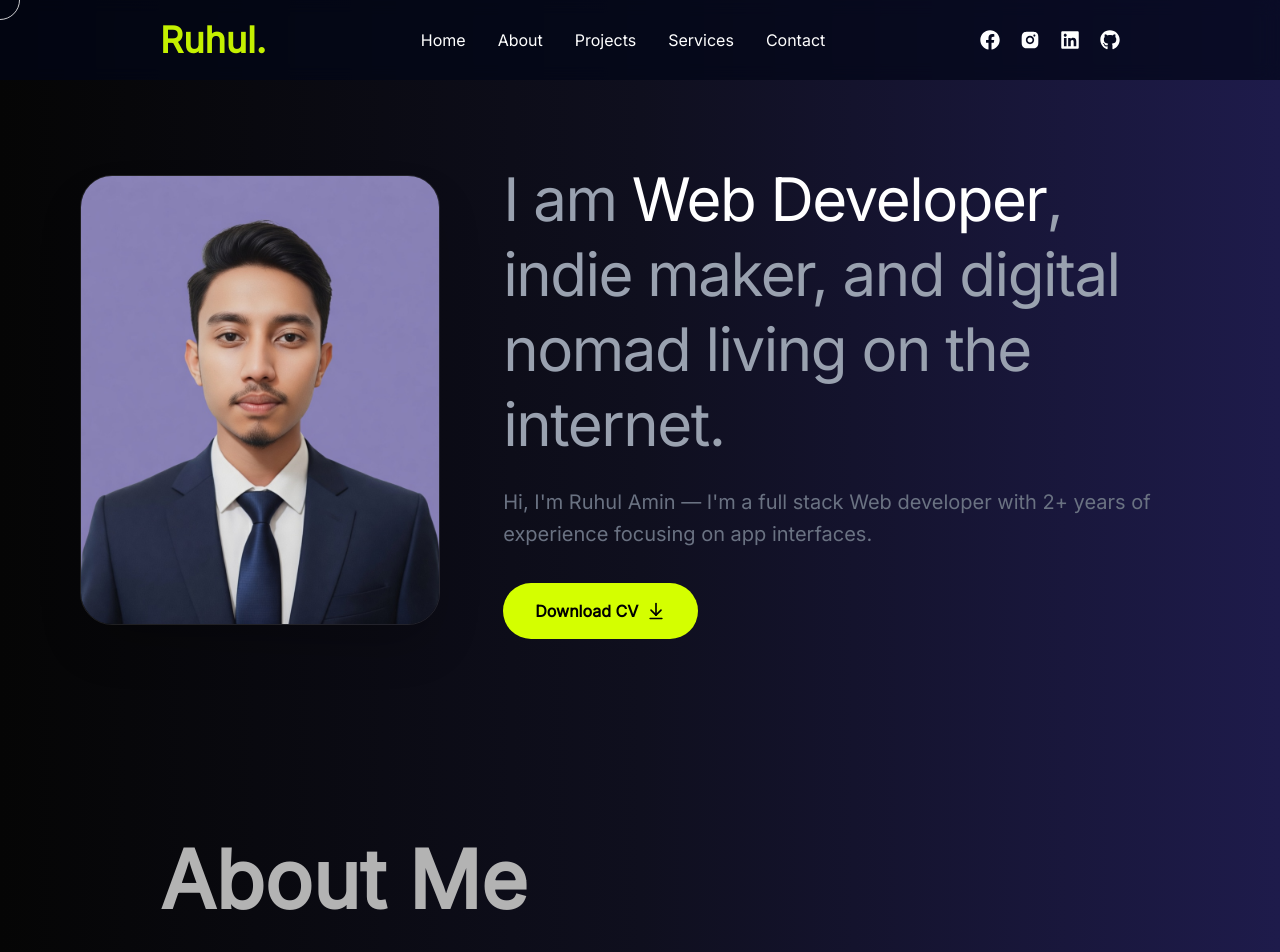
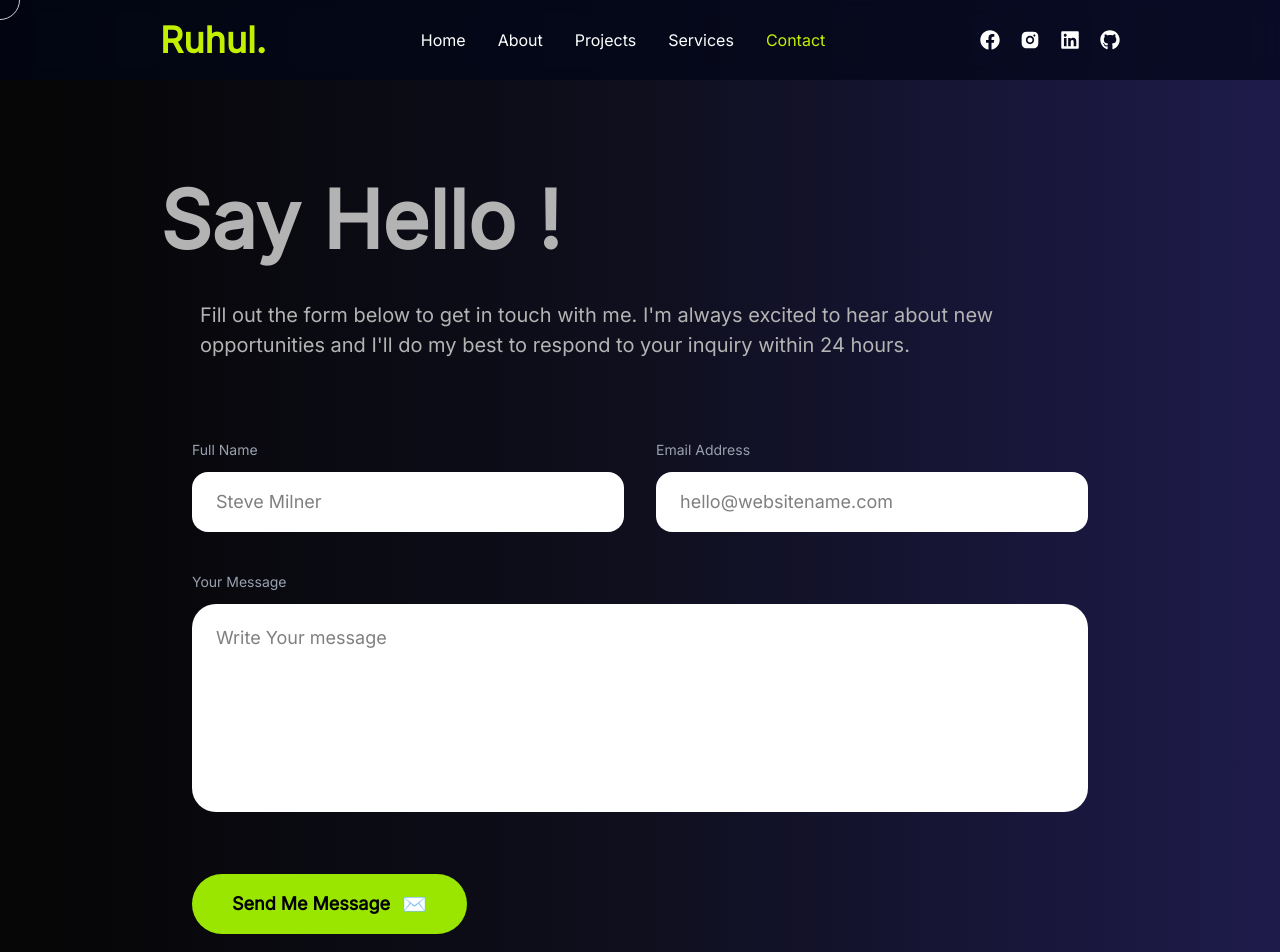
Before and after one commit to ruhul2003/My-Portfolio, a React (Vite) app: page /contact in a window 1280 px wide. Shown: the top 952 px of the page. Built offline with nearby package versions, Linux system fonts and the light colour scheme.

Commit message:
Added perfect routing

```diff
--- a/src/App.jsx
+++ b/src/App.jsx
@@ -1,28 +1,44 @@
-import React from 'react';
-import Navbar from './Components/Navbar';
-import Banner from './Components/Banner';
-import About from './Components/About';
-import Education from './Components/Education';
-import Services from './Components/Services';
-import Footer from './Components/Footer';
-import Projects from './Components/Projects';
-import Contact from './Components/Contact';
+// src/App.jsx
+import { RouterProvider, createBrowserRouter } from 'react-router-dom';
+import Layout from './Components/Layout';
+
+// Import Pages
+import Home from './pages/Home';
+import AboutPage from './pages/AboutPage';
+import ProjectsPage from './pages/ProjectsPage';
+import ContactPage from './pages/ContactPage';
+
+const router = createBrowserRouter([
+  {
+    path: '/',
+    element: <Layout />,           // Fixed layout with Navbar + Footer
+    children: [
+      {
+        index: true,
+        element: <Home />,
+      },
+      {
+        path: 'about',
+        element: <AboutPage />,
+      },
+      {
+        path: 'projects',
+        element: <ProjectsPage />,
+      },
+      {
+        path: 'contact',
+        element: <ContactPage />,
+      },
+      {
+        path: '*',
+        element: <h1 className="text-4xl text-center py-32">404 - Page Not Found</h1>,
+      },
+    ],
+  },
+]);
+
 function App() {
-  return (
-    <div className="min-h-screen overflow-hidden no-scrollbar">
-      <Navbar />
-
-      <main >
-        <Banner />
-        <About />
-        <Education />
-        <Services />
-        <Projects />
-        <Contact />
-        <Footer />
-      </main>
-    </div>
-  );
+  return <RouterProvider router={router} />;
 }
 
 export default App;
--- /dev/null
+++ b/src/Components/Layout.jsx
@@ -0,0 +1,18 @@
+// src/Components/Layout.jsx
+import { Outlet } from 'react-router-dom';
+import Navbar from './Navbar';
+import Footer from './Footer';
+
+const Layout = () => {
+  return (
+    <div className="min-h-screen flex flex-col">
+      <Navbar />
+      <main className="flex-1">
+        <Outlet />
+      </main>
+      <Footer />
+    </div>
+  );
+};
+
+export default Layout;
--- a/src/Components/Navbar.jsx
+++ b/src/Components/Navbar.jsx
@@ -1,10 +1,18 @@
 import React, { useState } from 'react';
+import { Link, useLocation } from 'react-router-dom';   // ← Added
 import { FaFacebook, FaLinkedin, FaGithub } from "react-icons/fa";
 import { RiInstagramFill } from "react-icons/ri";
 import { HiMenu, HiX } from "react-icons/hi";
 
 const Navbar = () => {
     const [isOpen, setIsOpen] = useState(false);
+    const location = useLocation();   // ← For active link highlighting
+
+    // Helper function to check active route
+    const isActive = (path) => {
+        if (path === '/') return location.pathname === '/';
+        return location.pathname.startsWith(path);
+    };
 
     return (
         <header className="w-full fixed top-0 left-0 z-50
@@ -13,18 +21,58 @@ const Navbar = () => {
 
             <nav className="w-11/12 md:w-9/12 mx-auto py-5 flex justify-between items-center text-white">
 
-                {/* Logo */}
-                <h1 className="text-3xl md:text-4xl font-extrabold text-[#C4F000]">
+                {/* Logo - Link to Home */}
+                <Link to="/" className="text-3xl md:text-4xl font-extrabold text-[#C4F000]">
                     Ruhul.
-                </h1>
+                </Link>
 
                 {/* Desktop Menu */}
                 <ul className="hidden md:flex gap-8 text-[16px]">
-                    <li className="hover:text-[#C4F000] cursor-pointer transition-colors">Home</li>
-                    <li className="hover:text-[#C4F000] cursor-pointer transition-colors">About</li>
-                    <li className="hover:text-[#C4F000] cursor-pointer transition-colors">Projects</li>
-                    <li className="hover:text-[#C4F000] cursor-pointer transition-colors">Services</li>
-                    <li className="hover:text-[#C4F000] cursor-pointer transition-colors">Contact</li>
+                    <li>
+                        <Link
+                            to="/"
+                            className={`hover:text-[#C4F000] cursor-pointer transition-colors
+                                ${isActive('/') ? 'text-[#C4F000]' : ''}`}
+                        >
+                            Home
+                        </Link>
+                    </li>
+                    <li>
+                        <Link
+                            to="/about"
+                            className={`hover:text-[#C4F000] cursor-pointer transition-colors
+                                ${isActive('/about') ? 'text-[#C4F000]' : ''}`}
+                        >
+                            About
+                        </Link>
+                    </li>
+                    <li>
+                        <Link
+                            to="/projects"
+                            className={`hover:text-[#C4F000] cursor-pointer transition-colors
+                                ${isActive('/projects') ? 'text-[#C4F000]' : ''}`}
+                        >
+                            Projects
+                        </Link>
+                    </li>
+                    <li>
+                        <Link
+                            to="/services"
+                            className={`hover:text-[#C4F000] cursor-pointer transition-colors
+                                ${isActive('/services') ? 'text-[#C4F000]' : ''}`}
+                        >
+                            Services
+                        </Link>
+                    </li>
+                    <li>
+                        <Link
+                            to="/contact"
+                            className={`hover:text-[#C4F000] cursor-pointer transition-colors
+                                ${isActive('/contact') ? 'text-[#C4F000]' : ''}`}
+                        >
+                            Contact
+                        </Link>
+                    </li>
                 </ul>
 
                 {/* Desktop Social */}
@@ -44,16 +92,61 @@ const Navbar = () => {
                 </div>
             </nav>
 
-            {/* Mobile Menu - Simplified (no max-height animation) */}
+            {/* Mobile Menu */}
             <div className={`md:hidden bg-[#020617]/95 backdrop-blur-sm text-white overflow-hidden transition-all duration-300
                 ${isOpen ? "block py-6" : "hidden"}`}>
 
                 <ul className="flex flex-col items-center gap-6 text-lg">
-                    <li className="hover:text-[#C4F000] cursor-pointer transition-colors">Home</li>
-                    <li className="hover:text-[#C4F000] cursor-pointer transition-colors">About</li>
-                    <li className="hover:text-[#C4F000] cursor-pointer transition-colors">Projects</li>
-                    <li className="hover:text-[#C4F000] cursor-pointer transition-colors">Blog</li>
-                    <li className="hover:text-[#C4F000] cursor-pointer transition-colors">Contact</li>
+                    <li>
+                        <Link
+                            to="/"
+                            className={`hover:text-[#C4F000] cursor-pointer transition-colors
+                                ${isActive('/') ? 'text-[#C4F000]' : ''}`}
+                            onClick={() => setIsOpen(false)}
+                        >
+                            Home
+                        </Link>
+                    </li>
+                    <li>
+                        <Link
+                            to="/about"
+                            className={`hover:text-[#C4F000] cursor-pointer transition-colors
+                                ${isActive('/about') ? 'text-[#C4F000]' : ''}`}
+                            onClick={() => setIsOpen(false)}
+                        >
+                            About
+                        </Link>
+                    </li>
+                    <li>
+                        <Link
+                            to="/projects"
+                            className={`hover:text-[#C4F000] cursor-pointer transition-colors
+                                ${isActive('/projects') ? 'text-[#C4F000]' : ''}`}
+                            onClick={() => setIsOpen(false)}
+                        >
+                            Projects
+                        </Link>
+                    </li>
+                    <li>
+                        <Link
+                            to="/services"
+                            className={`hover:text-[#C4F000] cursor-pointer transition-colors
+                                ${isActive('/services') ? 'text-[#C4F000]' : ''}`}
+                            onClick={() => setIsOpen(false)}
+                        >
+                            Services
+                        </Link>
+                    </li>
+                    <li>
+                        <Link
+                            to="/contact"
+                            className={`hover:text-[#C4F000] cursor-pointer transition-colors
+                                ${isActive('/contact') ? 'text-[#C4F000]' : ''}`}
+                            onClick={() => setIsOpen(false)}
+                        >
+                            Contact
+                        </Link>
+                    </li>
                 </ul>
 
                 <div className="flex justify-center gap-6 mt-6 text-2xl">
```
